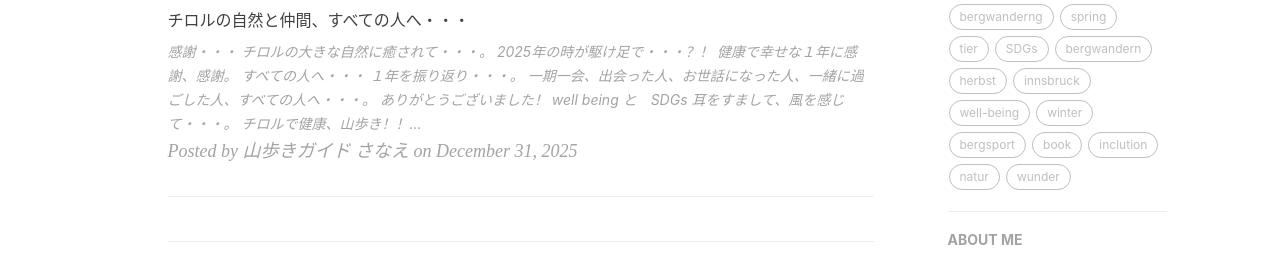
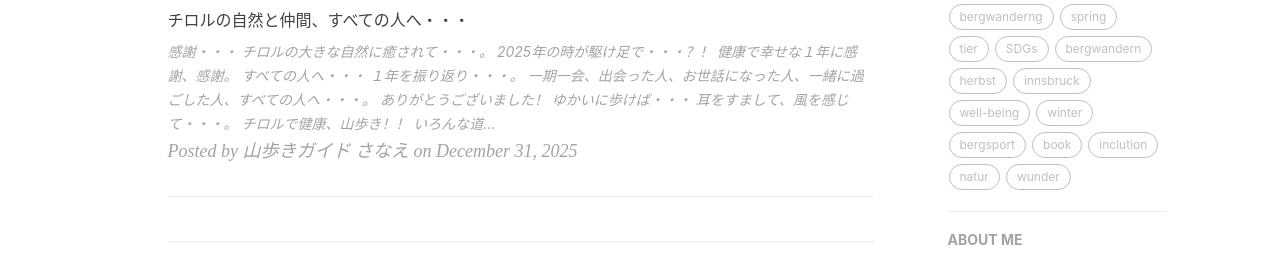
Before and after one commit to yamayagi/yamayagi.github.io, a Jekyll site: the page built from index.html, in a window 1280 px wide and 900 px high, scrolled down 330 px. Shown: the part 217-487 px from the top of the window. Built offline with Jekyll 4.4.1, drawn with Linux system fonts in a browser that asks for light colours; nearby versions of some CDN libraries; the list of posts is cut into pages by our own code; comment, search, counter and statistics services are not loaded.

Commit message:
Update 2025-12-31-tirol.md

```diff
--- a/_posts/2025-12-31-tirol.md
+++ b/_posts/2025-12-31-tirol.md
@@ -30,7 +30,7 @@ tags: [info,tier,well-being,SDGs]
 
 
 
-# well being と　SDGs
+# ゆかいに歩けば・・・
 
 耳をすまして、風を感じて・・・。
 
@@ -38,7 +38,7 @@ tags: [info,tier,well-being,SDGs]
 
 いろんな道。「どうやっていきましょう？？？」
 
-🎵 愉快に歩けば・・・
+🎵 ゆかいに歩けば・・・
 
 🎵 歌も弾む　お日様きらきら　風もあおい・・・？！
 
```
